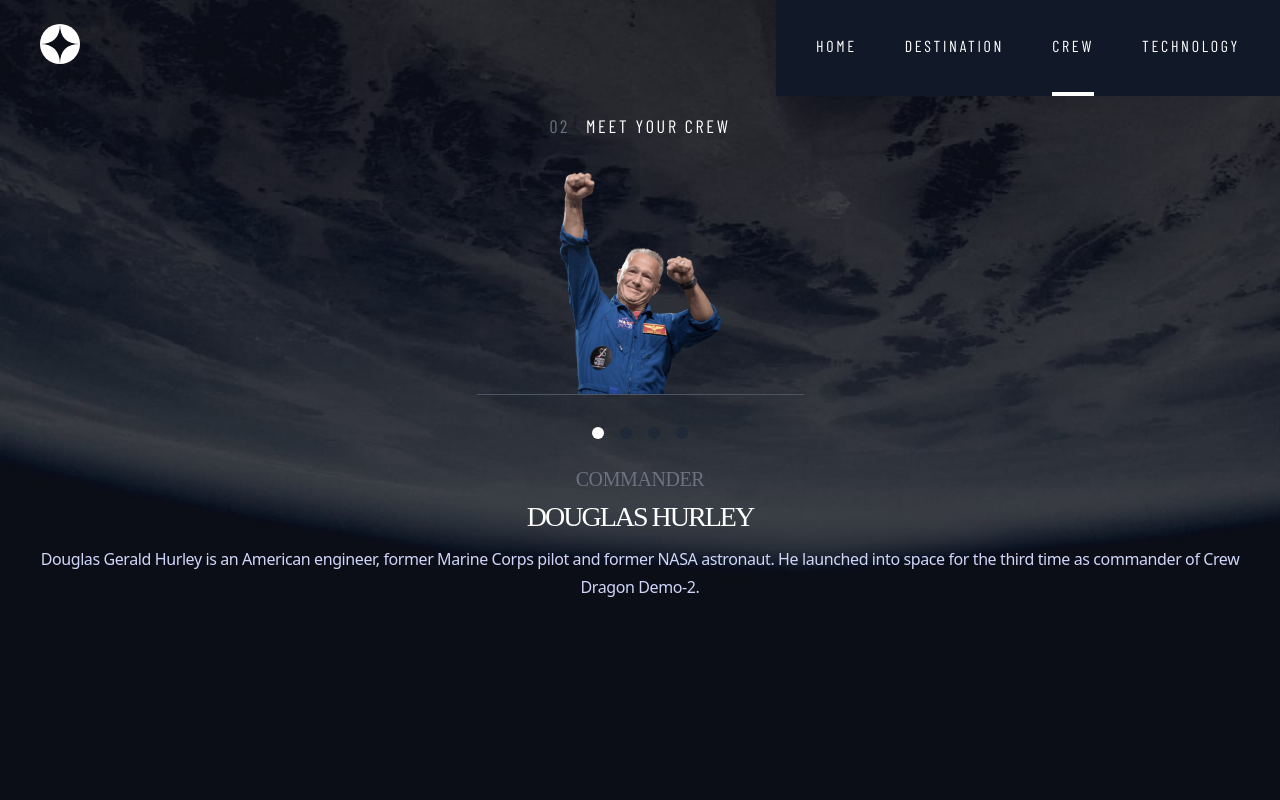
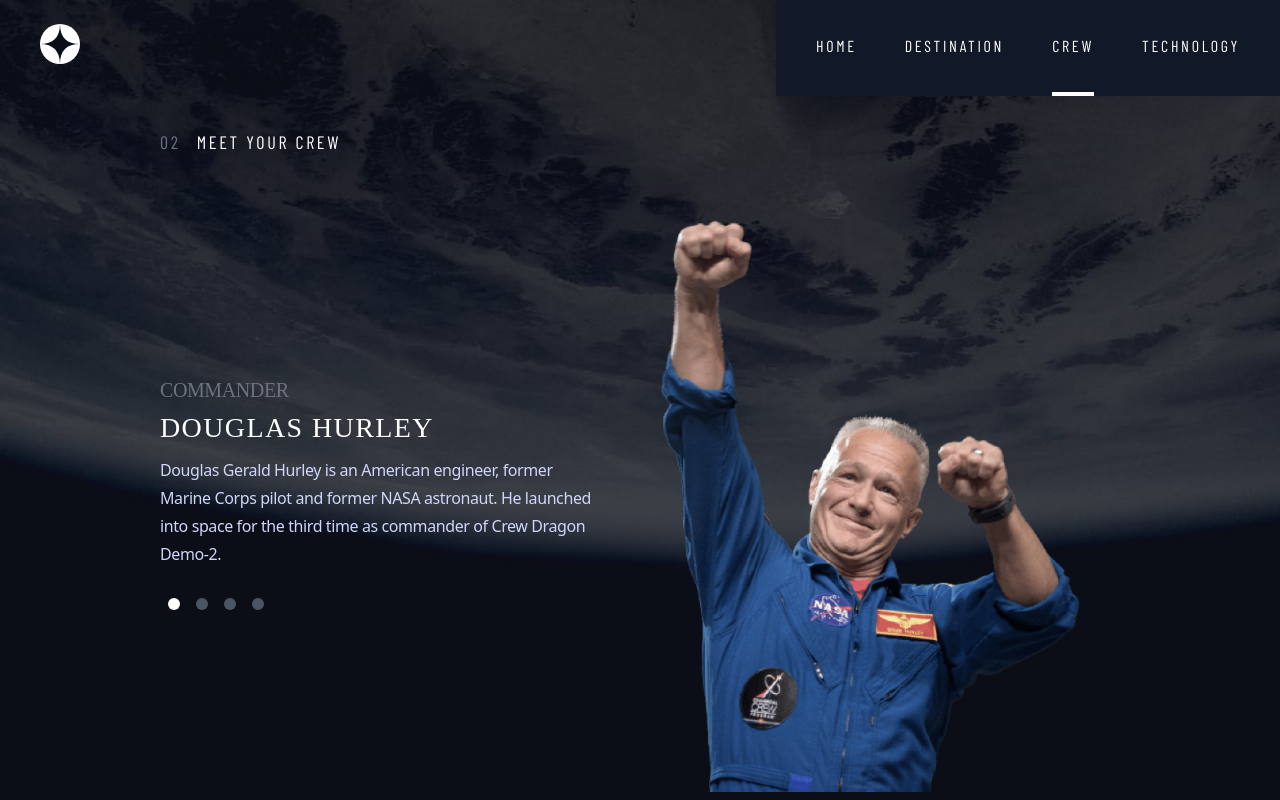
Before and after one commit to drew-chidi/space-tourism, a React (Create React App) app: page /crew in a window 1280 px wide. Built offline with nearby package versions, Linux system fonts and the light colour scheme; a web font is replaced by a local one.

Commit message:
centered the average distance p tag on mobile screen

```diff
--- a/src/pages/Crew.js
+++ b/src/pages/Crew.js
@@ -47,16 +47,17 @@ const Crew = () => {
   });
 
   return (
-    <div className='bgCMobile md:bgCTablet lg:bgCDesktop min-h-screen text-center'>
-      <nav className='mb-6'>
+    <div className='bgCMobile md:bgCTablet lg:bgCDesktop min-h-screen text-center pb-14 md:pb-0'>
+      <nav className='mb-6 md:mb-10'>
         <Navbar id='2' />
       </nav>
-      <div className='mb-8'>
-        <h5 className='text-white tracking-[2.7px] text-lg flex justify-center'>
+      <div className='mb-8 md:mb-14 xl:mb-16'>
+        <h5 className='text-white tracking-[2.7px] text-lg flex justify-center md:justify-start md:pl-10 xl:pl-40'>
           <p className='mr-4 text-gray-500'>02</p> MEET YOUR CREW
         </h5>
       </div>
-      <div className='w-[327px] h-[223px] mx-auto mb-[26px] flex justify-center border-b border-gray-600'>
+      <div className='md:flex md:flex-col-reverse xl:pl-40 xl:pr-36 xl:flex-row-reverse xl:justify-center'>
+        <div className='w-[327px] h-[223px] mx-auto mb-[26px] md:mb-0 flex justify-center border-b border-gray-600 md:border-0 md:w-[456px] md:h-[572px] xl:w-[568px] xxl:h-[712px] xl:mx-0 '>
           {data.length === 0 || info === undefined ? (
             <p> Image Loading... </p>
           ) : (
@@ -67,14 +68,14 @@ const Crew = () => {
             />
           )}
         </div>
-      <div>
-        <ul className='flex justify-center mb-5'>
+        <div className='md:flex md:flex-col-reverse xl:justify-center '>
+          <ul className='flex justify-center mb-5 xl:justify-start'>
             <li className='px-2'>
               <button
                 id='0'
                 onClick={crewHandler}
                 className={`${
-                id === 0 ? "bg-white" : "hover:bg-gray-500 bg-gray-800"
+                  id === 0 ? "bg-white" : "hover:bg-gray-500 bg-gray-600"
                 }  w-3 h-3 rounded-full `}
               ></button>
             </li>
@@ -83,7 +84,7 @@ const Crew = () => {
                 id='1'
                 onClick={crewHandler}
                 className={`${
-                id === 1 ? "bg-white" : "hover:bg-gray-500 bg-gray-800"
+                  id === 1 ? "bg-white" : "hover:bg-gray-500 bg-gray-600"
                 }  w-3 h-3  rounded-full `}
               ></button>
             </li>
@@ -92,7 +93,7 @@ const Crew = () => {
                 id='2'
                 onClick={crewHandler}
                 className={`${
-                id === 2 ? "bg-white" : "hover:bg-gray-500 bg-gray-800"
+                  id === 2 ? "bg-white" : "hover:bg-gray-500 bg-gray-600"
                 }  w-3 h-3  rounded-full `}
               ></button>
             </li>
@@ -101,7 +102,7 @@ const Crew = () => {
                 id='3'
                 onClick={crewHandler}
                 className={`${
-                id === 3 ? "bg-white" : "hover:bg-gray-500 bg-gray-800"
+                  id === 3 ? "bg-white" : "hover:bg-gray-500 bg-gray-600"
                 }  w-3 h-3 rounded-full`}
               ></button>
             </li>
@@ -109,16 +110,17 @@ const Crew = () => {
           {data.length === 0 || info === undefined ? (
             <p> Fetching Data </p>
           ) : (
-          <div className='px-6'>
+            <div className='px-6 md:px-[155px] xl:px-0 xl:text-left'>
               <p className='uppercase subheading1 text-gray-500 text-xl mb-2'>
                 {info.role}
               </p>
-            <h5 className='uppercase text-white subheading1 tracking-[-2px] mb-3 '>
+              <h5 className='uppercase text-white subheading1 tracking-[-2px] mb-3 md:tracking-wider '>
                 {info.name}
               </h5>
-            <p>{info.bio}</p>
+              <p className='md:mb-6 xl:w-[444px]'>{info.bio}</p>
             </div>
           )}
+        </div>
       </div>
     </div>
   );
--- a/src/pages/Destination.js
+++ b/src/pages/Destination.js
@@ -137,12 +137,12 @@ const Destination = () => {
                 <h3 className='text-white uppercase xl:text-[6rem]'>
                   {details.name}
                 </h3>
-                <p className='pb-6 font-light md:tracking-tighter xl:text-[19.5px] xl:leading-10 xl:w-[445px]'>
+                <p className='pb-6 font-light border-b border-gray-600 md:tracking-tighter xl:text-[19.5px] xl:leading-10 xl:w-[445px]'>
                   {details.description}
                 </p>
               </div>
-              <div className='md:flex justify-center xl:justify-start'>
-                <div className='mb-8 justify-self-start md:px-10 xl:mr-10 xl:p-0'>
+              <div className='text-center md:flex justify-center xl:justify-start'>
+                <div className='mb-8  md:px-10 xl:mr-10 xl:p-0'>
                   <p className='subheading2 mb-3'>AVG. DISTANCE</p>
                   <p className='subheading1 uppercase'>{details.distance}</p>
                 </div>
```
Lines whose indentation alone changed are shown as unchanged.
